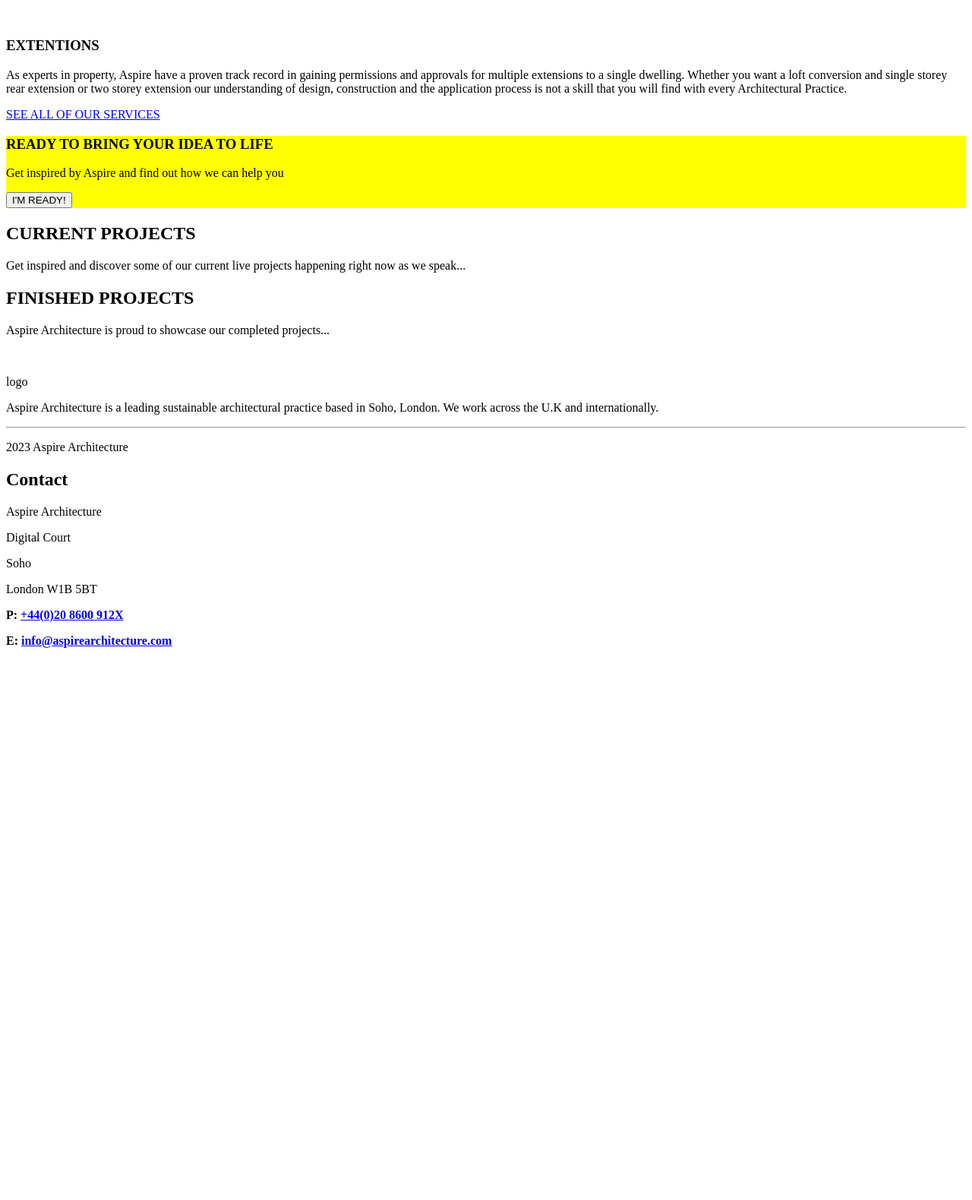
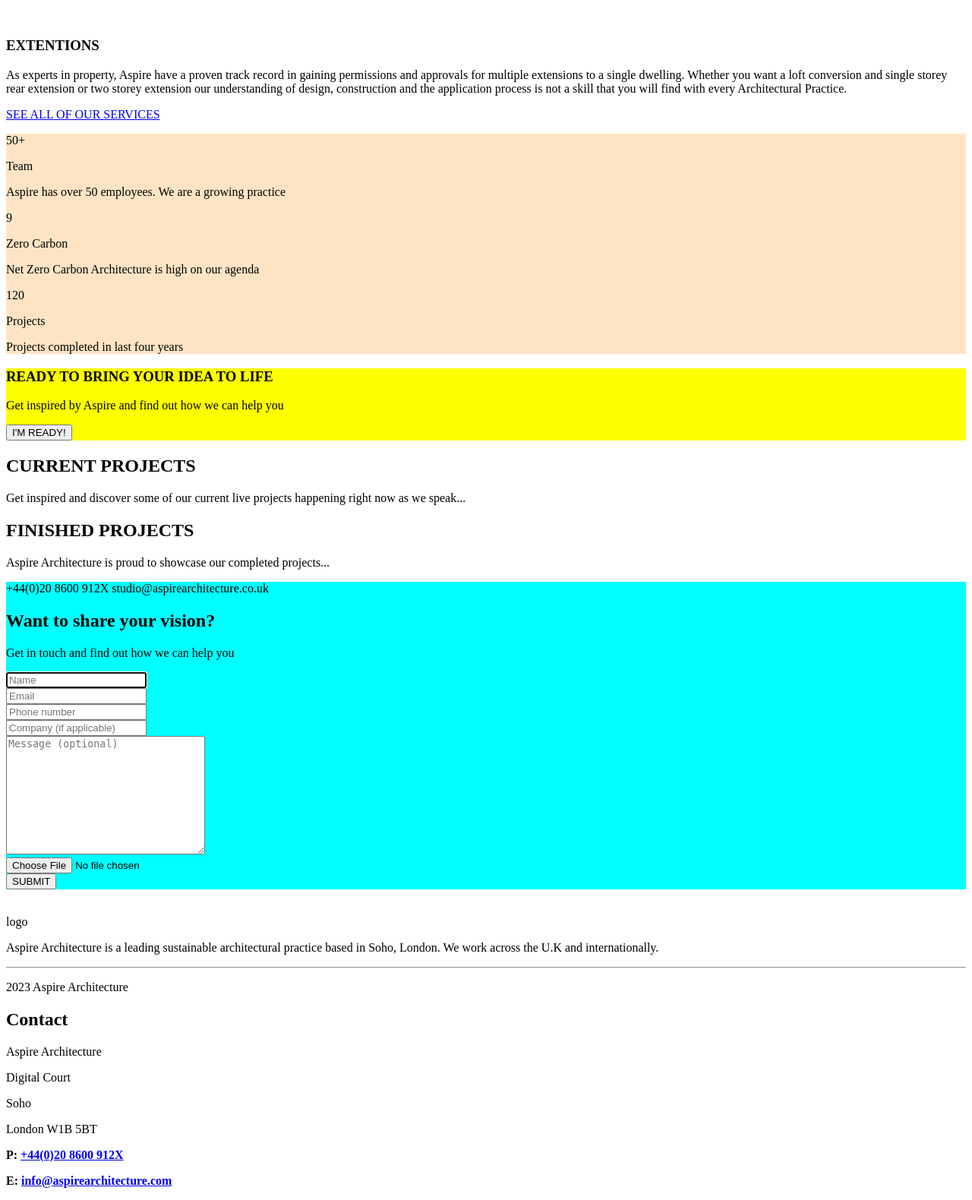
Before and after one commit to lewis-worsley/aspire-architecture, a Django app: page / in a window 1280 px wide. Shown: the part 1070-2650 px from the top of the page at 76% size. Before the commit the page ends 1923 px from the top, so only its background shows below. Run offline with Django 3.2, Linux system fonts and the light colour scheme; data that the repository does not hold is empty.

Commit message:
New content added to the homepage

```diff
--- a/project/templates/project/home.html
+++ b/project/templates/project/home.html
@@ -10,6 +10,10 @@
     {% include 'services.html' %}
 </div>
 
+<div>
+    {% include 'stats.html' %}
+</div>
+
 <div style="background-color: yellow;">
     <h3>READY TO BRING YOUR IDEA TO LIFE</h3>
     <p>Get inspired by Aspire and find out how we can help you</p>
@@ -20,5 +24,8 @@
     {% include 'project/projects.html' %}
 </div>
 
+<div id="contact" style="background-color: aqua;">
+    {% include 'contact.html' %}
+</div>
 
 {% endblock content %}
--- /dev/null
+++ b/templates/contact.html
@@ -0,0 +1,39 @@
+<div>
+    <span>+44(0)20 8600 912X</span>
+    <span>studio@aspirearchitecture.co.uk</span>
+</div>
+
+<h2>Want to share your vision?</h2>
+<p>Get in touch and find out how we can help you</p>
+
+<div>
+    <form method="post" enctype="multipart/form-data" action="https://formdump.codeinstitute.net/">{% csrf_token %}
+        <div>
+            <div>
+                <input type="text" name="name" id="name" placeholder="Name" required
+                    autofocus>
+            </div>
+            <div>
+                <input type="email" name="email" id="email" placeholder="Email" required>
+            </div>
+            <div>
+                <input type="number" name="phone_number" id="phone_number" placeholder="Phone number" required>
+            </div>
+            <div>
+                <input type="text" name="company_name" id="company_name" placeholder="Company (if applicable)">
+            </div>
+        </div>
+        <div>
+            <div>
+                <textarea type="text" name="message" id="message" placeholder="Message (optional)" cols="30"
+                    rows="10"></textarea>
+            </div>
+            <div>
+                <input type="file" name="attachments" id="attachments" placeholder="Attachments (if any)">
+            </div>
+        </div>
+
+        <button type="submit">SUBMIT</button>
+
+    </form>
+</div>
--- /dev/null
+++ b/templates/stats.html
@@ -0,0 +1,19 @@
+<div style="background-color: bisque;">
+
+
+    <div>
+        <p>50+</p>
+        <p>Team</p>
+        <p>Aspire has over 50 employees. We are a growing practice</p>
+    </div>
+    <div>
+        <p>9</p>
+        <p>Zero Carbon</p>
+        <p>Net Zero Carbon Architecture is high on our agenda</p>
+    </div>
+    <div>
+        <p>120</p>
+        <p>Projects</p>
+        <p>Projects completed in last four years</p>
+    </div>
+</div>
```
